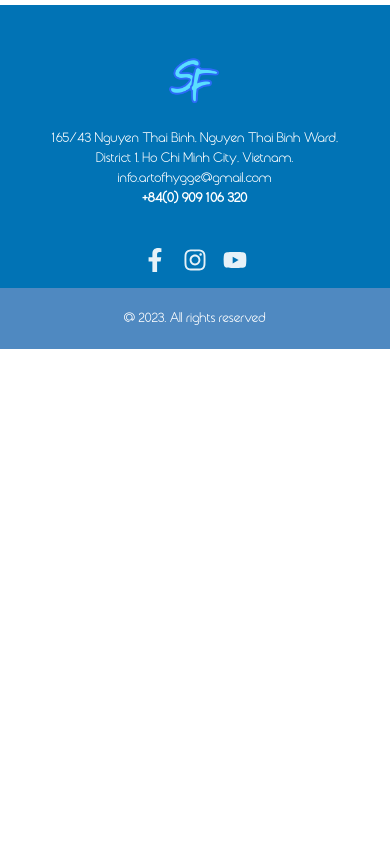
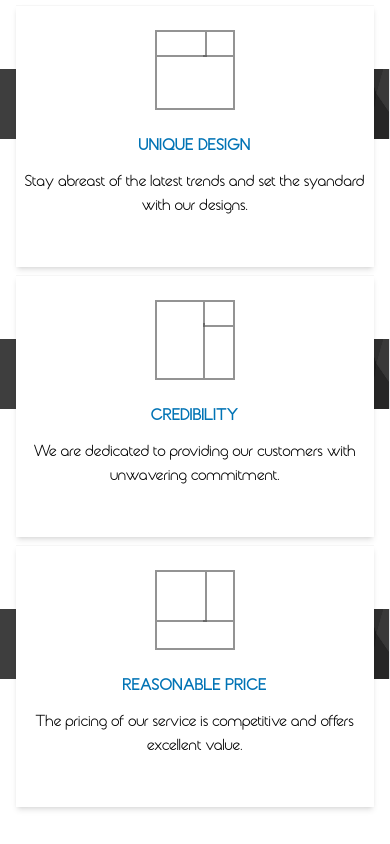
Before and after one commit to NguyenUyen-ReactJs2206/Hygge_Event, a React (Vite) app in the folder EventApp/: page / in a window 390 px wide. Shown: the part 3160-4004 px from the top of the page. Before the commit the page ends 3509 px from the top, so only its background shows below. Built offline with nearby package versions, Linux system fonts and the light colour scheme.

Commit message:
Custom Component and responsive CIP page Home

```diff
--- /dev/null
+++ b/EventApp/src/api/cip.api.ts
@@ -0,0 +1,14 @@
+export const corporationIdentifyProgram = [
+  {
+    nameCip: 'UniQue Design',
+    descriptionCip: 'Stay abreast of the latest trends and set the syandard with our designs.'
+  },
+  {
+    nameCip: 'Credibility',
+    descriptionCip: 'We are dedicated to providing our customers with unwavering commitment.'
+  },
+  {
+    nameCip: 'Reasonable price',
+    descriptionCip: 'The pricing of our service is competitive and offers excellent value.'
+  }
+]
--- /dev/null
+++ b/EventApp/src/components/CorporationIdentifyProgramHome/CorporationIdentifyProgramHome.tsx
@@ -0,0 +1,14 @@
+type Props = {
+  nameCip: string
+  descriptionCip: string
+}
+export default function CorporationIdentifyProgramHome({ nameCip, descriptionCip }: Props) {
+  return (
+    <div>
+      <div className='px-1 text-center sm:px-6 md:px-2 lg:px-8'>
+        <h3 className='mb-3 font-semibold uppercase tracking-wider text-blue md:text-xl lg:text-2xl'>{nameCip}</h3>
+        <p>{descriptionCip}</p>
+      </div>
+    </div>
+  )
+}
--- /dev/null
+++ b/EventApp/src/components/CorporationIdentifyProgramHome/index.ts
@@ -0,0 +1,2 @@
+import CorporationIdentifyProgramHome from './CorporationIdentifyProgramHome'
+export default CorporationIdentifyProgramHome
--- a/EventApp/src/pages/Home/Home.tsx
+++ b/EventApp/src/pages/Home/Home.tsx
@@ -6,6 +6,9 @@ import conceptTwo from '../../assets/images/conceptTwo.png'
 import { features } from '../../api/featured.api'
 import NumberUp from '../../components/NumberUp'
 import backgroundBlack from '../../assets/images/backgroundBlack.png'
+import CorporationIdentifyProgramHome from '../../components/CorporationIdentifyProgramHome'
+import { corporationIdentifyProgram } from '../../api/cip.api'
+
 export default function Home() {
   return (
     <div>
@@ -245,12 +248,10 @@ export default function Home() {
                       <div className='absolute right-0 top-0 h-[25px] w-[30px] border-b-2 border-gray/60'></div>
                     </div>
                   </div>
-                  <div className='text-center md:px-2 lg:px-8'>
-                    <h3 className='mb-3 font-semibold uppercase tracking-wider text-blue md:text-xl lg:text-2xl'>
-                      UniQue Design
-                    </h3>
-                    <p className=''>Stay abreast of the latest trends and set the syandard with our designs.</p>
-                  </div>
+                  <CorporationIdentifyProgramHome
+                    nameCip={corporationIdentifyProgram[0].nameCip}
+                    descriptionCip={corporationIdentifyProgram[0].descriptionCip}
+                  />
                 </div>
               </div>
               <div className='col-span-1'>
@@ -261,12 +262,10 @@ export default function Home() {
                       <div className='absolute bottom-0 right-0 h-[55px] w-[30px] border-l-2 border-gray/60'></div>
                     </div>
                   </div>
-                  <div className='text-center md:px-2 lg:px-8'>
-                    <h3 className='mb-3 font-semibold uppercase tracking-wider text-blue md:text-xl lg:text-2xl'>
-                      Credibility
-                    </h3>
-                    <p className=''>We are dedicated to providing our customers with unwavering commitment.</p>
-                  </div>
+                  <CorporationIdentifyProgramHome
+                    nameCip={corporationIdentifyProgram[1].nameCip}
+                    descriptionCip={corporationIdentifyProgram[1].descriptionCip}
+                  />
                 </div>
               </div>
               <div className='col-span-1'>
@@ -277,12 +276,69 @@ export default function Home() {
                       <div className='absolute right-0 top-0 h-[50px] w-[30px] border-b-2 border-gray/60'></div>
                     </div>
                   </div>
-                  <div className='text-center md:px-2 lg:px-8'>
-                    <h3 className='mb-3 font-semibold uppercase tracking-wider text-blue md:text-xl lg:text-2xl'>
-                      Reasonable price
-                    </h3>
-                    <p className=''>The pricing of our service is competitive and offers excellent value.</p>
+                  <CorporationIdentifyProgramHome
+                    nameCip={corporationIdentifyProgram[2].nameCip}
+                    descriptionCip={corporationIdentifyProgram[2].descriptionCip}
+                  />
+                </div>
+              </div>
+            </div>
+          </div>
+        </div>
+        <div className='block md:hidden'>
+          <div className='relative mb-2 h-full w-full pb-32 pt-16'>
+            <img src={backgroundBlack} alt='background' className='h-[70px] w-full' />
+            <div className='absolute bottom-0 left-4 right-4 top-0 grid grid-cols-1 sm:left-28 sm:right-28'>
+              <div className='col-span-1'>
+                <div className='h-full w-full border-t border-t-gray/5 bg-white shadow-md'>
+                  <div className='flex justify-center py-6'>
+                    <div className='relative h-20 w-20 border-2 border-gray/60'>
+                      <div className='absolute left-0 top-0 h-[25px] w-[50px] border-b-2 border-r-2 border-gray/60'></div>
+                      <div className='absolute right-0 top-0 h-[25px] w-[30px] border-b-2 border-gray/60'></div>
+                    </div>
                   </div>
+                  <CorporationIdentifyProgramHome
+                    nameCip={corporationIdentifyProgram[0].nameCip}
+                    descriptionCip={corporationIdentifyProgram[0].descriptionCip}
+                  />
+                </div>
+              </div>
+            </div>
+          </div>
+          <div className='relative mb-2 h-full w-full pb-32 pt-16'>
+            <img src={backgroundBlack} alt='background' className='h-[70px] w-full' />
+            <div className='absolute bottom-0 left-4 right-4 top-0 grid grid-cols-1 sm:left-28 sm:right-28'>
+              <div className='col-span-1'>
+                <div className='h-full w-full border-t border-t-gray/5 bg-white shadow-md'>
+                  <div className='flex justify-center py-6'>
+                    <div className='relative h-20 w-20 border-2 border-gray/60'>
+                      <div className='absolute right-0 top-0 h-[25px] w-[30px] border-b-2 border-l-2 border-gray/60'></div>
+                      <div className='absolute bottom-0 right-0 h-[55px] w-[30px] border-l-2 border-gray/60'></div>
+                    </div>
+                  </div>
+                  <CorporationIdentifyProgramHome
+                    nameCip={corporationIdentifyProgram[1].nameCip}
+                    descriptionCip={corporationIdentifyProgram[1].descriptionCip}
+                  />
+                </div>
+              </div>
+            </div>
+          </div>
+          <div className='relative mb-2 h-full w-full pb-32 pt-16'>
+            <img src={backgroundBlack} alt='background' className='h-[70px] w-full' />
+            <div className='absolute bottom-0 left-4 right-4 top-0 grid grid-cols-1 sm:left-28 sm:right-28'>
+              <div className='col-span-1'>
+                <div className='h-full w-full border-t border-t-gray/5 bg-white shadow-md'>
+                  <div className='flex justify-center py-6'>
+                    <div className='relative h-20 w-20 border-2 border-gray/60'>
+                      <div className='absolute left-0 top-0 h-[50px] w-[50px] border-b-2 border-r-2 border-gray/60'></div>
+                      <div className='absolute right-0 top-0 h-[50px] w-[30px] border-b-2 border-gray/60'></div>
+                    </div>
+                  </div>
+                  <CorporationIdentifyProgramHome
+                    nameCip={corporationIdentifyProgram[2].nameCip}
+                    descriptionCip={corporationIdentifyProgram[2].descriptionCip}
+                  />
                 </div>
               </div>
             </div>
```
